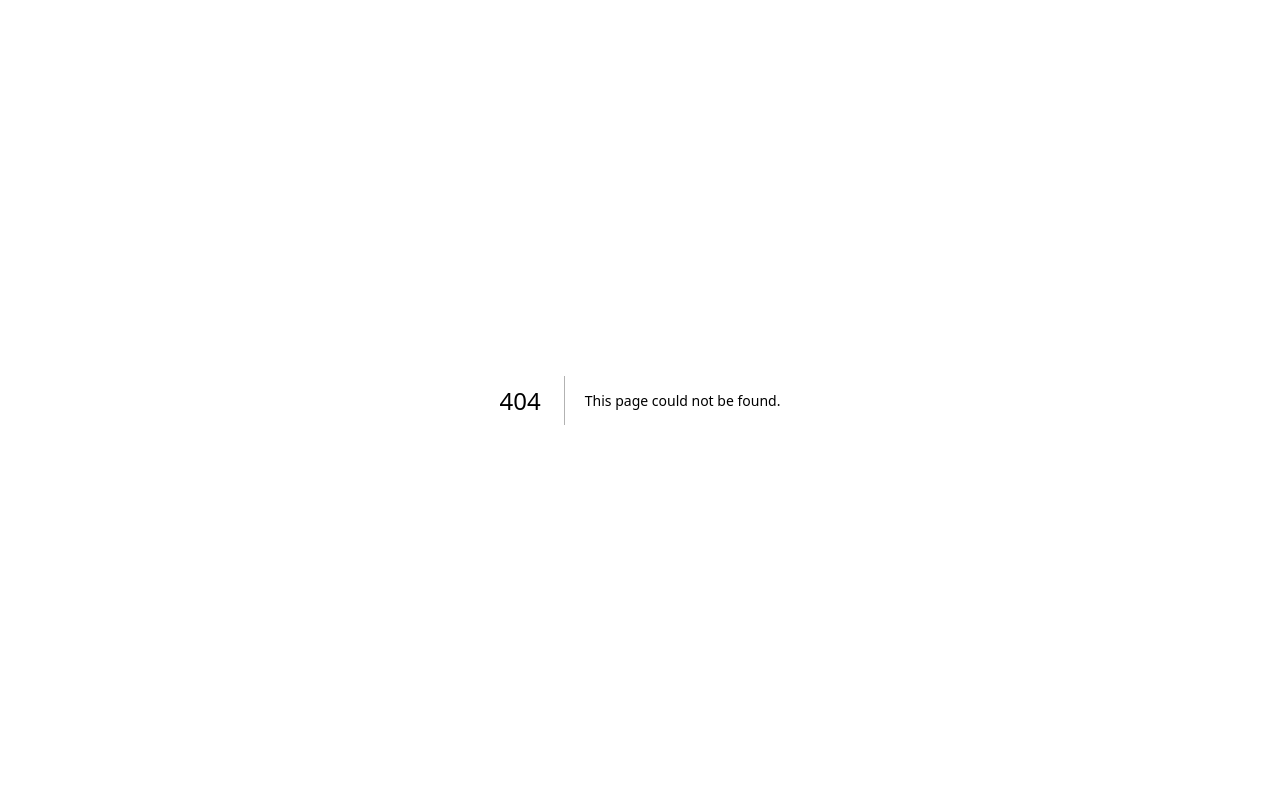
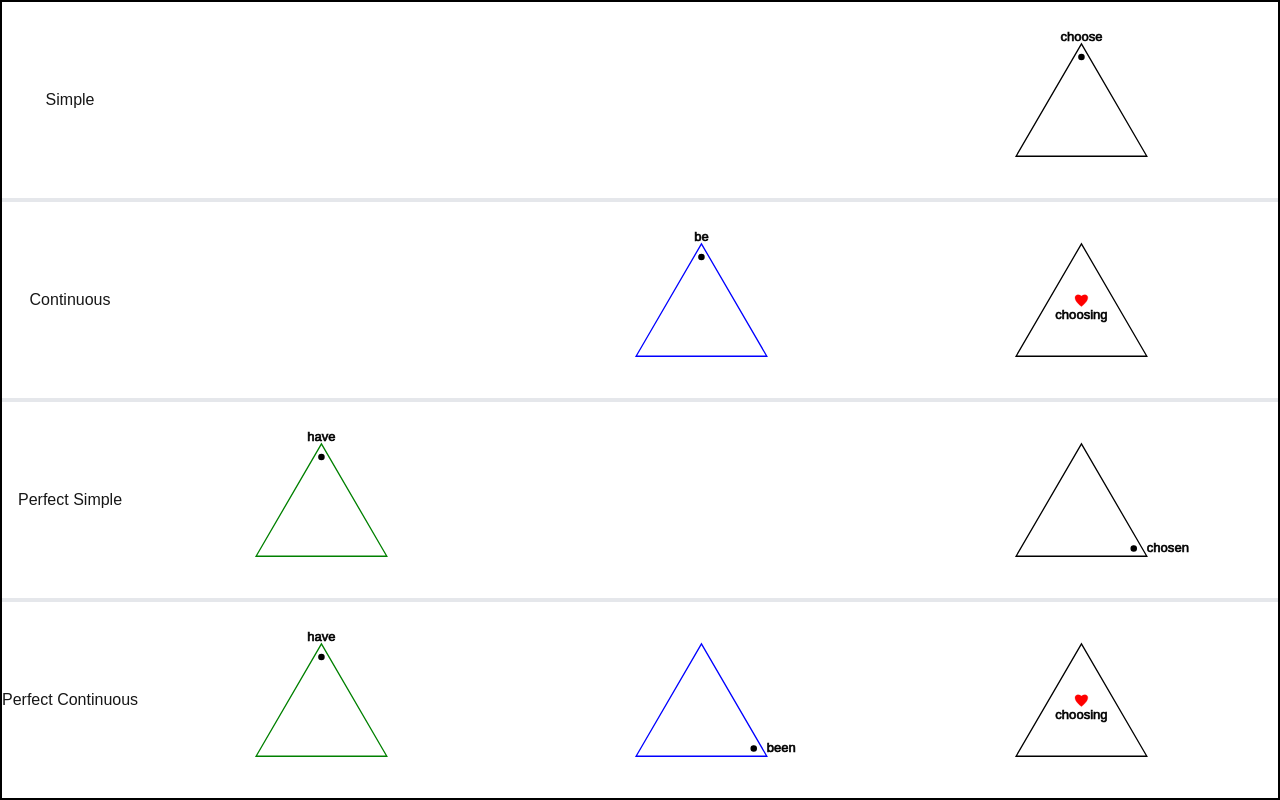
Before and after one commit to riwepo/grammar-triangles, a Next.js app: page /modal-verbs in a window 1280 px wide. Before the commit this address had no page. Built offline with nearby package versions, Linux system fonts and the light colour scheme.

Commit message:
added modal verbs route

```diff
--- /dev/null
+++ b/src/app/modal-verbs/page.js
@@ -0,0 +1,13 @@
+import VerbSkeleton from "@/components/tenses_blueprint";
+import VerbTriangle from "@/components/basic-triangle";
+import VERBS from "@/lib/utils/verb-data";
+import { nanoid } from "nanoid";
+
+export const metadata = {
+  title: "Tenses Blueprint",
+  description: "Tenses Blueprint",
+};
+
+export default function TensesBlueprintPage() {
+  return <VerbSkeleton bossVerb={VERBS.choose} />;
+}
```
